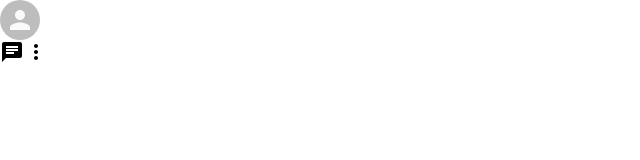
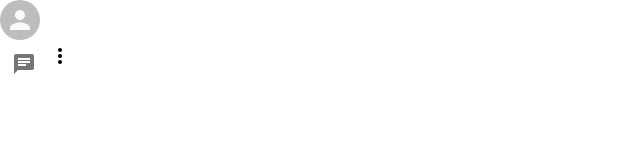
Before and after one commit to Angelxoxo757/Whatsapp-Clone, a Next.js app: page / in a window 1280 px wide. Shown: the top 160 px of the page, without its empty margins (0-640 px from the left). Built offline with nearby package versions, Linux system fonts and the light colour scheme.

Commit message:
Whatsapp Clone Creating Sidebar Component

```diff
--- a/components/Sidebar.js
+++ b/components/Sidebar.js
@@ -1,5 +1,5 @@
 import styled from "styled-components";
-import { Avatar } from "@material-ui/core";
+import { Avatar, IconButton } from "@material-ui/core";
 import ChatIcon from "@material-ui/icons/Chat";
 import MoreVertIcon from "@material-ui/icons/MoreVert";
 
@@ -9,7 +9,9 @@ function Sidebar() {
       <Header>
         <UserAvatar />
         <iconContainer>
-          <ChatIcon />
+          <IconButton>
+            <ChatIcon />
+          </IconButton>
           <MoreVertIcon />
         </iconContainer>
       </Header>
```
